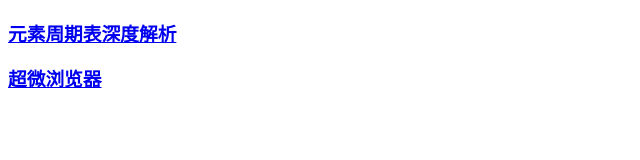
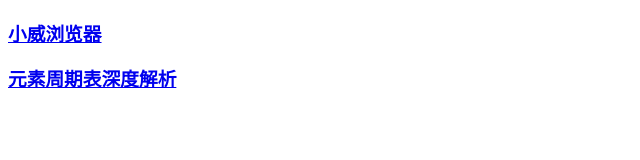
Before and after one commit to torappinfo/torappinfo.github.io, a plain HTML site: page index.html in a window 1280 px wide. Shown: the whole page, without its empty margins (0-640 px from the left). Drawn offline with Linux system fonts and the light colour scheme.

Commit message:
rename browser

```diff
--- a/index.html
+++ b/index.html
@@ -1,5 +1,5 @@
 <!DOCTYPE html><html><head><meta charset="utf-8"/>
     <title>道信应用</title></head><body>
+<h3><a href="https://www.coolapk.com/apk/191050">小威浏览器</a></h3>
 <h3><a href="https://www.coolapk.com/apk/164144">元素周期表深度解析</a></h3>
-<h3><a href="https://www.coolapk.com/apk/191050">超微浏览器</a></h3>
 </body></html>
```
